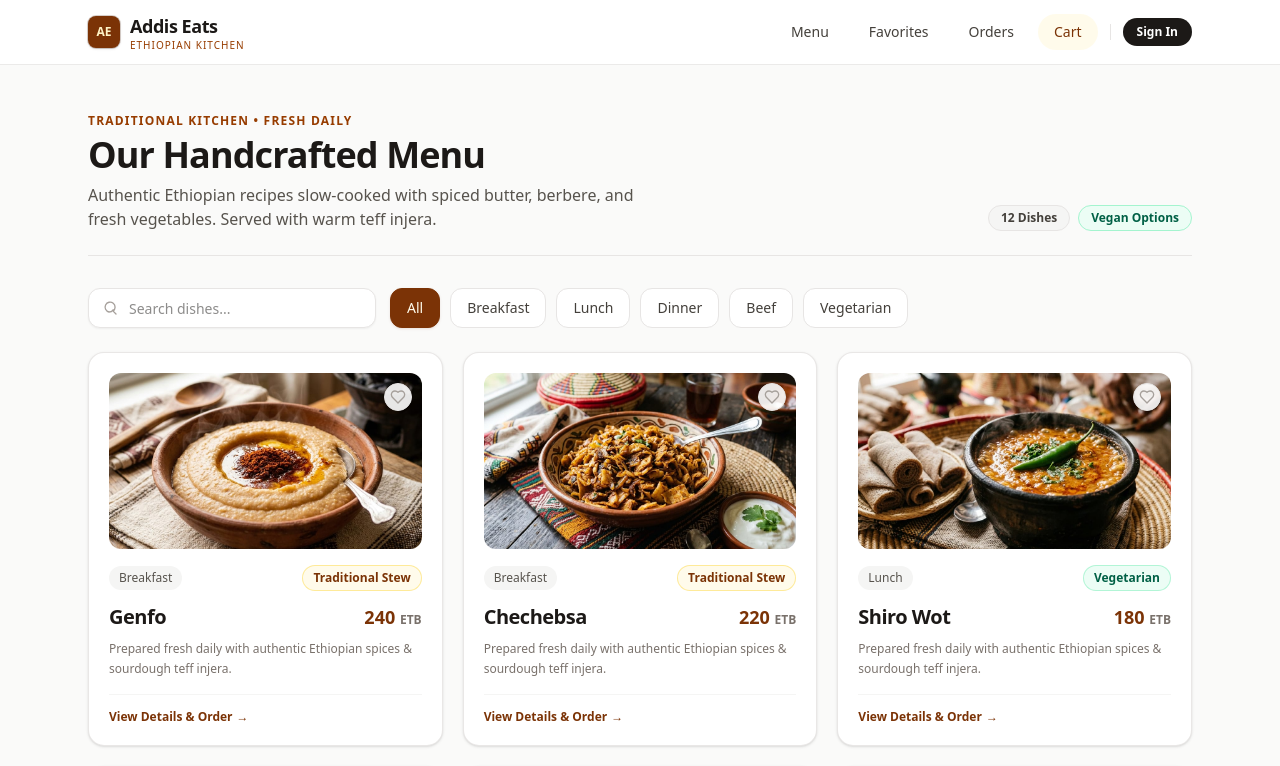
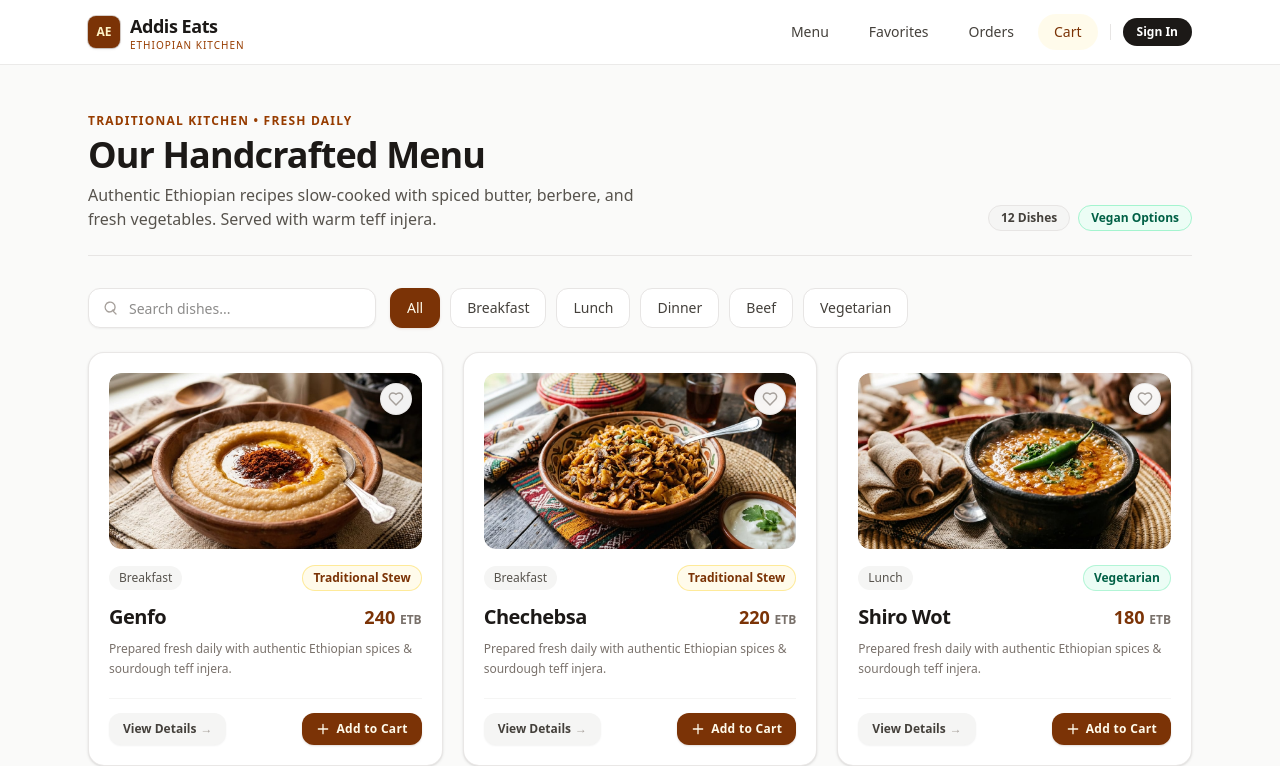
Before and after one commit to DanielBasaznew/addis-eats-next, a Next.js app: page /menu in a window 1280 px wide. Shown: the top 766 px of the page. Built offline with nearby package versions, Linux system fonts and the light colour scheme; no server answers.

Commit message:
feat: add direct Add to Cart on front cards, style View Details, and persist favorites in serverless cookies

```diff
--- a/src/app/menu/[id]/page.js
+++ b/src/app/menu/[id]/page.js
@@ -1,9 +1,12 @@
 import Link from 'next/link';
 import Image from 'next/image';
 import { notFound } from 'next/navigation';
+import { cookies } from 'next/headers';
 import AddToCartButton from '@/components/AddToCartButton';
 import FavoriteButton from '@/components/FavoriteButton';
 import { getDishes } from '@/lib/dishes';
+import { getSession } from '@/lib/session';
+import { isDishFavorite, syncFavoritesFromList } from '@/lib/favorites';
 
 export async function generateStaticParams() {
   const dishes = await getDishes();
@@ -104,6 +107,22 @@ export default async function DishDetailPage({ params }) {
     notFound();
   }
 
+  const session = await getSession();
+  let isFavorite = false;
+  if (session) {
+    const cookieStore = await cookies();
+    const cookieVal = cookieStore.get(`favorites_${session.id}`)?.value;
+    if (cookieVal) {
+      try {
+        const parsed = JSON.parse(cookieVal);
+        syncFavoritesFromList(session.id, parsed);
+      } catch {
+        // Ignore parse error
+      }
+    }
+    isFavorite = isDishFavorite(session.id, dish.id);
+  }
+
   return (
     <main className="max-w-4xl mx-auto px-4 sm:px-6 py-10 md:py-14">
       <script
@@ -121,7 +140,7 @@ export default async function DishDetailPage({ params }) {
       </Link>
 
       <article className="bg-white rounded-3xl border border-stone-200/90 shadow-sm p-6 sm:p-10 relative overflow-hidden">
-        <div className="relative mb-8">
+        <div className="relative mb-8 w-full h-72 sm:h-96 bg-stone-100 rounded-2xl overflow-hidden">
           {dish.image && (
             <Image
               src={dish.image}
@@ -133,8 +152,12 @@ export default async function DishDetailPage({ params }) {
               className="w-full h-72 sm:h-96 object-cover rounded-2xl"
             />
           )}
-          <div className="absolute top-4 right-4 z-10 bg-white/80 backdrop-blur-xs rounded-full p-1 shadow-md">
-            <FavoriteButton dishId={dish.id} size="lg" />
+          <div className="absolute top-4 right-4 z-10">
+            <FavoriteButton
+              dishId={dish.id}
+              initialIsFavorite={isFavorite}
+              size="lg"
+            />
           </div>
         </div>
 
@@ -183,7 +206,12 @@ export default async function DishDetailPage({ params }) {
 
         <div className="mt-8 pt-6 border-t border-stone-200 flex flex-col sm:flex-row items-center justify-between gap-4">
           <div className="flex flex-col sm:flex-row items-center gap-3">
-            <FavoriteButton dishId={dish.id} size="md" showText />
+            <FavoriteButton
+              dishId={dish.id}
+              initialIsFavorite={isFavorite}
+              size="md"
+              showText
+            />
             <span className="text-stone-300 hidden sm:inline">•</span>
             <div className="text-xs text-stone-500 text-center sm:text-left">
               <span>Prepared fresh upon order</span>
--- a/src/app/menu/page.js
+++ b/src/app/menu/page.js
@@ -1,6 +1,9 @@
 import DishCard from '@/components/DishCard';
 import FilterShell from '@/components/FilterShell';
 import { getDishes } from '@/lib/dishes';
+import { getSession } from '@/lib/session';
+import { cookies } from 'next/headers';
+import { getFavoriteIds, syncFavoritesFromList } from '@/lib/favorites';
 
 export const revalidate = 3600;
 
@@ -29,6 +32,22 @@ export const metadata = {
 };
 
 export default async function MenuPage() {
+  const session = await getSession();
+  let userFavoriteIds = new Set();
+  if (session) {
+    const cookieStore = await cookies();
+    const cookieVal = cookieStore.get(`favorites_${session.id}`)?.value;
+    if (cookieVal) {
+      try {
+        const parsed = JSON.parse(cookieVal);
+        syncFavoritesFromList(session.id, parsed);
+      } catch {
+        // Ignore JSON parse error
+      }
+    }
+    userFavoriteIds = getFavoriteIds(session.id);
+  }
+
   const dishes = await getDishes();
   const categories = ['All', ...new Set(dishes.map((dish) => dish.category))];
 
@@ -62,6 +81,7 @@ export default async function MenuPage() {
           <DishCard
             key={dish.id}
             dish={dish}
+            isFavorite={userFavoriteIds.has(Number(dish.id))}
             data-category={dish.category}
             data-dish-id={dish.id}
             priority={index === 0}
--- a/src/components/AddToCartButton.jsx
+++ b/src/components/AddToCartButton.jsx
@@ -3,15 +3,64 @@
 import { useState } from 'react';
 import { useCart } from './CartProvider';
 
-export default function AddToCartButton({ dish }) {
+export default function AddToCartButton({ dish, compact = false, className = '' }) {
   const { addToCart } = useCart();
   const [added, setAdded] = useState(false);
 
-  const handleAdd = () => {
+  const handleAdd = (e) => {
+    e.preventDefault();
+    e.stopPropagation();
     addToCart(dish);
     setAdded(true);
     setTimeout(() => setAdded(false), 1500);
   };
+
+  if (compact) {
+    return (
+      <button
+        type="button"
+        onClick={handleAdd}
+        aria-label={`Add ${dish?.name || 'dish'} to cart`}
+        className={`inline-flex items-center justify-center gap-1.5 px-3.5 py-2 rounded-xl font-bold text-xs tracking-wide transition-all duration-200 shadow-xs cursor-pointer ${
+          added
+            ? 'bg-emerald-700 text-white shadow-emerald-700/20 scale-[0.98]'
+            : 'bg-amber-900 hover:bg-amber-800 text-amber-50 shadow-amber-950/15 hover:shadow-sm active:scale-[0.98]'
+        } ${className}`}
+      >
+        {added ? (
+          <>
+            <svg
+              xmlns="http://www.w3.org/2000/svg"
+              className="w-3.5 h-3.5"
+              viewBox="0 0 20 20"
+              fill="currentColor"
+            >
+              <path
+                fillRule="evenodd"
+                d="M16.707 5.293a1 1 0 010 1.414l-8 8a1 1 0 01-1.414 0l-4-4a1 1 0 011.414-1.414L8 12.586l7.293-7.293a1 1 0 011.414 0z"
+                clipRule="evenodd"
+              />
+            </svg>
+            <span>Added</span>
+          </>
+        ) : (
+          <>
+            <svg
+              xmlns="http://www.w3.org/2000/svg"
+              className="w-3.5 h-3.5"
+              fill="none"
+              viewBox="0 0 24 24"
+              stroke="currentColor"
+              strokeWidth={2.2}
+            >
+              <path strokeLinecap="round" strokeLinejoin="round" d="M12 4v16m8-8H4" />
+            </svg>
+            <span>Add to Cart</span>
+          </>
+        )}
+      </button>
+    );
+  }
 
   return (
     <button
@@ -21,7 +70,7 @@ export default function AddToCartButton({ dish }) {
         added
           ? 'bg-emerald-700 text-white shadow-emerald-700/20 scale-[0.98]'
           : 'bg-amber-900 hover:bg-amber-800 text-amber-50 shadow-amber-950/15 hover:shadow-md active:scale-[0.98]'
-      }`}
+      } ${className}`}
     >
       {added ? 'Added to Cart!' : 'Add to Order'}
     </button>
--- a/src/components/DishCard.jsx
+++ b/src/components/DishCard.jsx
@@ -1,6 +1,7 @@
 import Link from 'next/link';
 import Image from 'next/image';
 import FavoriteButton from '@/components/FavoriteButton';
+import AddToCartButton from '@/components/AddToCartButton';
 
 export default function DishCard({ dish, priority = false, isFavorite = false }) {
   if (!dish) return null;
@@ -12,8 +13,8 @@ export default function DishCard({ dish, priority = false, isFavorite = false })
       data-dish-id={dish.id}
     >
       <div>
-        <div className="relative mb-4">
-          {dish.image && (
+        <div className="relative mb-4 w-full h-44 bg-stone-100 rounded-xl overflow-hidden">
+          {dish.image ? (
             <Image
               src={dish.image}
               alt={dish.name}
@@ -21,8 +22,13 @@ export default function DishCard({ dish, priority = false, isFavorite = false })
               height={176}
               sizes="(max-width: 640px) 100vw, (max-width: 1024px) 50vw, 384px"
               priority={priority}
-              className="w-full h-44 object-cover rounded-xl"
+              className="w-full h-44 object-cover rounded-xl group-hover:scale-102 transition-transform duration-300"
             />
+          ) : (
+            <div className="w-full h-full flex flex-col items-center justify-center bg-stone-100 text-stone-400">
+              <span className="text-3xl mb-1">🍲</span>
+              <span className="text-xs font-medium">Addis Eats Kitchen</span>
+            </div>
           )}
           <div className="absolute top-2.5 right-2.5 z-10">
             <FavoriteButton
@@ -72,19 +78,18 @@ export default function DishCard({ dish, priority = false, isFavorite = false })
         </p>
       </div>
 
-      <div className="mt-4 pt-3.5 border-t border-stone-100 flex items-center justify-between">
+      <div className="mt-5 pt-3.5 border-t border-stone-100 flex items-center justify-between gap-2">
         <Link
           href={`/menu/${dish.id}`}
-          className="text-xs font-semibold text-amber-900 group-hover:text-amber-700 flex items-center gap-1 transition-colors no-underline"
+          className="inline-flex items-center justify-center px-3.5 py-2 rounded-xl text-xs font-semibold text-stone-700 bg-stone-100 hover:bg-stone-200 hover:text-stone-950 transition-all duration-200 no-underline shadow-xs"
         >
-          <span>View Details & Order</span>
-          <span
-            aria-hidden="true"
-            className="group-hover:translate-x-0.5 transition-transform"
-          >
+          <span>View Details</span>
+          <span aria-hidden="true" className="ml-1 text-stone-400 group-hover:translate-x-0.5 transition-transform">
             &rarr;
           </span>
         </Link>
+
+        <AddToCartButton dish={dish} compact />
       </div>
     </article>
   );
--- a/src/components/FavoriteButton.jsx
+++ b/src/components/FavoriteButton.jsx
@@ -56,6 +56,14 @@ export default function FavoriteButton({
         if (!result?.success) {
           // Revert optimistic state
           setOptimisticState(!nextState);
+          if (result?.authorized === false) {
+            const currentPath =
+              typeof window !== 'undefined' && window.location.pathname
+                ? window.location.pathname
+                : '/menu';
+            window.location.href = `/signin?next=${encodeURIComponent(currentPath)}`;
+            return;
+          }
           setError(result?.error || 'Failed to update favorites.');
         } else {
           setOptimisticState(Boolean(result.isFavorite));
@@ -76,10 +84,13 @@ export default function FavoriteButton({
 
   const sizeClasses =
     size === 'sm'
-      ? 'w-7 h-7 text-xs'
+      ? 'w-8 h-8 text-xs'
       : size === 'lg'
-      ? 'w-10 h-10 text-base'
-      : 'w-8 h-8 text-sm';
+      ? 'w-11 h-11 text-base'
+      : 'w-9 h-9 text-sm';
+
+  const iconClasses =
+    size === 'sm' ? 'w-4 h-4' : size === 'lg' ? 'w-5 h-5' : 'w-4 h-4';
 
   return (
     <div className="relative inline-flex items-center gap-1.5">
@@ -99,19 +110,19 @@ export default function FavoriteButton({
         }
         className={`rounded-full flex items-center justify-center transition-all duration-200 cursor-pointer ${sizeClasses} ${
           isFavorite
-            ? 'bg-rose-50 text-rose-600 border border-rose-200 hover:bg-rose-100 shadow-xs'
-            : 'bg-white/90 text-stone-400 border border-stone-200 hover:text-rose-500 hover:border-rose-200 hover:bg-white shadow-xs'
-        } ${isPending ? 'opacity-70 scale-95' : 'hover:scale-105 active:scale-95'} ${className}`}
+            ? 'bg-rose-50 text-rose-600 border border-rose-300 shadow-sm hover:bg-rose-100'
+            : 'bg-white/95 text-stone-400 border border-stone-200/90 hover:text-rose-500 hover:border-rose-300 hover:bg-white shadow-sm backdrop-blur-xs'
+        } ${isPending ? 'opacity-70 scale-95' : 'hover:scale-108 active:scale-95'} ${className}`}
       >
         <svg
           xmlns="http://www.w3.org/2000/svg"
           viewBox="0 0 24 24"
           fill={isFavorite ? 'currentColor' : 'none'}
           stroke="currentColor"
-          strokeWidth="2"
+          strokeWidth="2.2"
           strokeLinecap="round"
           strokeLinejoin="round"
-          className="w-4 h-4 transition-transform"
+          className={`${iconClasses} transition-transform`}
         >
           <path d="M19 14c1.49-1.46 3-3.21 3-5.5A5.5 5.5 0 0 0 16.5 3c-1.76 0-3 .5-4.5 2-1.5-1.5-2.74-2-4.5-2A5.5 5.5 0 0 0 2 8.5c0 2.3 1.5 4.05 3 5.5l7 7Z" />
         </svg>
```
Also changed, not shown: src/app/actions.js (+32 -1 lines), src/app/api/favorites/route.js (+26 -0 lines), src/app/favorites/page.js (+13 -1 lines), src/lib/favorites.js.
